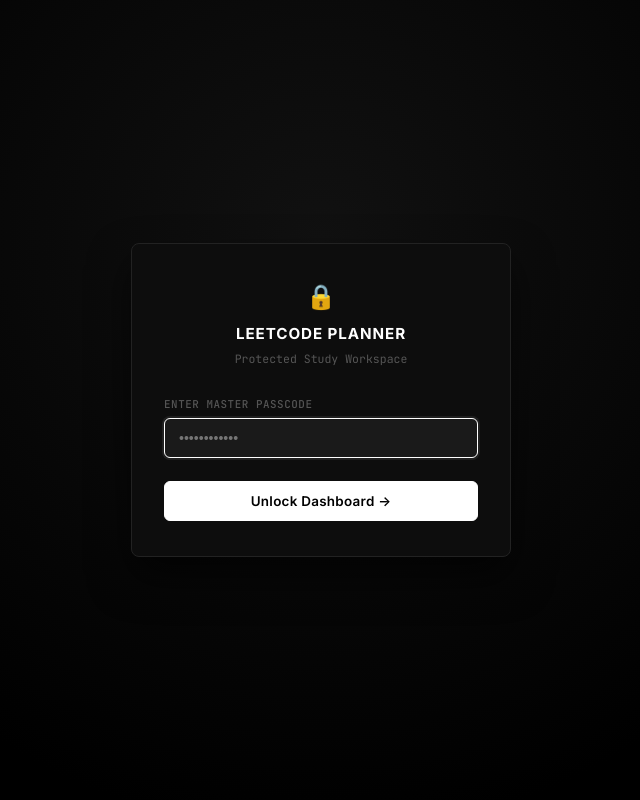
After one commit to ajx1707/leetcode-planner, a Flask app: page /login in a window 1280 px wide. The commit adds this page. Shown: the whole page, without its empty margins (319-959 px from the left). Run offline with Flask 3, Linux system fonts and the light colour scheme.

Commit message:
Add secure passcode login screen, 30-day session auth, and logout lock

```diff
--- a/app.py
+++ b/app.py
@@ -1,6 +1,7 @@
 import os
+from datetime import timedelta
 import pytz
-from flask import Flask, render_template, request, jsonify
+from flask import Flask, render_template, request, jsonify, session, redirect, url_for
 from dotenv import load_dotenv
 from apscheduler.schedulers.background import BackgroundScheduler
 from apscheduler.triggers.cron import CronTrigger
@@ -12,6 +13,55 @@ load_dotenv()
 
 app = Flask(__name__, static_folder='static', template_folder='templates')
 app.config['TEMPLATES_AUTO_RELOAD'] = True
+app.secret_key = os.getenv('FLASK_SECRET_KEY', 'leetcode-planner-secret-key-2026-safe')
+app.permanent_session_lifetime = timedelta(days=30)
+APP_PASSWORD = os.getenv('APP_PASSWORD', 'ajith2026').strip()
+
+@app.before_request
+def require_login():
+    # If no password configured, allow access
+    if not APP_PASSWORD:
+        return None
+
+    # Allow static assets
+    if request.path.startswith('/static/'):
+        return None
+
+    # Allow login and logout routes
+    if request.path in ('/login', '/logout'):
+        return None
+
+    # Allow automated external webhook triggers (e.g. Cron-job.org)
+    if request.path.startswith('/api/scheduler/'):
+        return None
+
+    # Check session
+    if not session.get('logged_in'):
+        if request.path.startswith('/api/'):
+            return jsonify({'success': False, 'error': 'Authentication required. Please log in.'}), 401
+        return redirect(url_for('login'))
+
+@app.route('/login', methods=['GET', 'POST'])
+def login():
+    if not APP_PASSWORD or session.get('logged_in'):
+        return redirect(url_for('index'))
+
+    error = None
+    if request.method == 'POST':
+        entered_pw = request.form.get('password', '').strip()
+        if entered_pw == APP_PASSWORD:
+            session['logged_in'] = True
+            session.permanent = True
+            return redirect(url_for('index'))
+        else:
+            error = "Invalid passcode. Please try again."
+
+    return render_template('login.html', error=error)
+
+@app.route('/logout')
+def logout():
+    session.pop('logged_in', None)
+    return redirect(url_for('login'))
 
 # Initialize Managers
 excel_manager = ExcelManager(
--- a/templates/index.html
+++ b/templates/index.html
@@ -32,6 +32,7 @@
 
       <div class="header-controls">
         <button class="btn btn-primary" id="btnOpenLogModal">+ Log Problem</button>
+        <a href="/logout" class="btn btn-secondary" style="text-decoration:none; padding: 6px 12px; font-size: 0.8rem;" title="Lock dashboard">Lock 🔒</a>
       </div>
     </div>
   </header>
--- /dev/null
+++ b/templates/login.html
@@ -0,0 +1,158 @@
+<!DOCTYPE html>
+<html lang="en">
+<head>
+  <meta charset="UTF-8" />
+  <meta name="viewport" content="width=device-width, initial-scale=1.0" />
+  <title>Login - LeetCode Planner</title>
+  <link rel="preconnect" href="https://fonts.googleapis.com" />
+  <link rel="preconnect" href="https://fonts.gstatic.com" crossorigin />
+  <link href="https://fonts.googleapis.com/css2?family=Inter:wght@300;400;500;600;700&family=JetBrains+Mono:wght@400;500;600&display=swap" rel="stylesheet" />
+  <link rel="stylesheet" href="/static/css/style.css?v=14" />
+  <style>
+    .login-container {
+      min-height: 100vh;
+      display: flex;
+      align-items: center;
+      justify-content: center;
+      padding: 1.5rem;
+      background: radial-gradient(circle at 50% 30%, #111111 0%, #000000 70%);
+    }
+
+    .login-card {
+      width: 100%;
+      max-width: 380px;
+      background: var(--bg-panel);
+      border: 1px solid var(--border-hairline);
+      border-radius: var(--radius-md);
+      padding: 2.2rem 2rem;
+      box-shadow: 0 20px 40px rgba(0, 0, 0, 0.6);
+      animation: fadeIn 0.3s ease-out;
+    }
+
+    @keyframes fadeIn {
+      from { opacity: 0; transform: translateY(8px); }
+      to { opacity: 1; transform: translateY(0); }
+    }
+
+    .login-brand {
+      display: flex;
+      flex-direction: column;
+      align-items: center;
+      text-align: center;
+      margin-bottom: 1.8rem;
+    }
+
+    .login-logo {
+      font-size: 1.5rem;
+      margin-bottom: 0.5rem;
+    }
+
+    .login-title {
+      font-size: 0.95rem;
+      font-weight: 700;
+      letter-spacing: 0.06em;
+      color: var(--text-primary);
+    }
+
+    .login-subtitle {
+      font-family: var(--font-mono);
+      font-size: 0.72rem;
+      color: var(--text-muted);
+      margin-top: 4px;
+    }
+
+    .login-form {
+      display: flex;
+      flex-direction: column;
+      gap: 1.1rem;
+    }
+
+    .login-field {
+      display: flex;
+      flex-direction: column;
+      gap: 6px;
+    }
+
+    .login-label {
+      font-family: var(--font-mono);
+      font-size: 0.68rem;
+      font-weight: 500;
+      text-transform: uppercase;
+      letter-spacing: 0.05em;
+      color: var(--text-muted);
+    }
+
+    .login-input {
+      width: 100%;
+      padding: 11px 14px;
+      background: var(--bg-surface);
+      border: 1px solid var(--border-hairline);
+      border-radius: var(--radius-sm);
+      color: var(--text-primary);
+      font-size: 0.88rem;
+      outline: none;
+      transition: all var(--transition-fast);
+    }
+
+    .login-input:focus {
+      border-color: #ffffff;
+      box-shadow: 0 0 0 2px rgba(255, 255, 255, 0.08);
+      background: var(--bg-hover);
+    }
+
+    .login-btn {
+      width: 100%;
+      padding: 11px;
+      font-size: 0.84rem;
+      font-weight: 600;
+      letter-spacing: 0.02em;
+      margin-top: 0.3rem;
+    }
+
+    .login-error {
+      background: rgba(239, 68, 68, 0.1);
+      border: 1px solid rgba(239, 68, 68, 0.25);
+      color: #ef4444;
+      font-size: 0.78rem;
+      padding: 8px 12px;
+      border-radius: var(--radius-xs);
+      margin-bottom: 1rem;
+      text-align: center;
+    }
+  </style>
+</head>
+<body class="mono-theme">
+  <div class="login-container">
+    <div class="login-card">
+      <div class="login-brand">
+        <div class="login-logo">🔒</div>
+        <div class="login-title">LEETCODE PLANNER</div>
+        <div class="login-subtitle">Protected Study Workspace</div>
+      </div>
+
+      {% if error %}
+      <div class="login-error">{{ error }}</div>
+      {% endif %}
+
+      <form method="POST" action="/login" class="login-form">
+        <div class="login-field">
+          <label class="login-label" for="password">Enter Master Passcode</label>
+          <input
+            type="password"
+            id="password"
+            name="password"
+            class="login-input"
+            placeholder="••••••••••••"
+            required
+            autofocus
+          />
+        </div>
+
+        <button type="submit" class="btn btn-primary login-btn">
+          Unlock Dashboard →
+        </button>
+      </form>
+    </div>
+  </div>
+</body>
+</html>
```
Also changed, not shown: static/js/app.js (+10 -0 lines).
